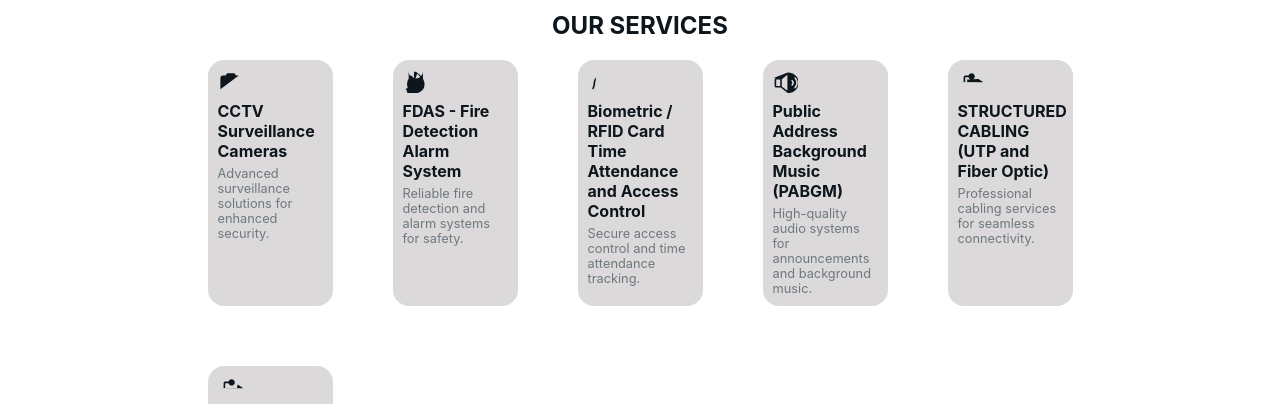
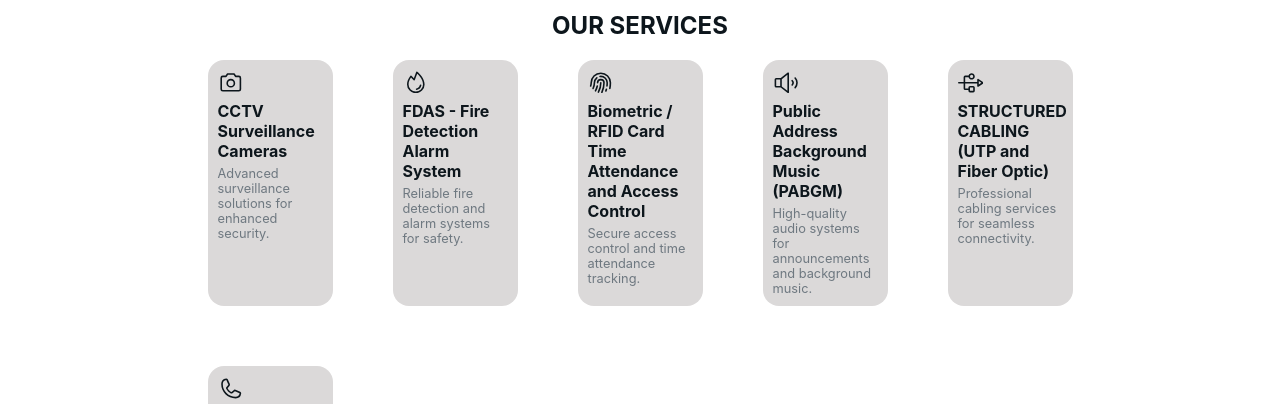
Before and after one commit to Endercraft2017/Aimvest, a plain HTML site: page index.html in a window 1280 px wide. Shown: the part 514-918 px from the top of the page. Drawn offline with Linux system fonts and the light colour scheme.

Commit message:
fixed icons

```diff
--- a/index.html
+++ b/index.html
@@ -46,7 +46,7 @@
           <div class="service-card">
             <svg class="svg-icons">
               <path
-                d="M208,56H180.28L166.65,35.56A8,8,0,0,0,160,32H96a8,8,0,0,0-6.65,3.56L75.71,56H48A24,24,0,0,0,24,80V192a24,24,0,0,24,24H208a24,24,0,0,0,24-24V80A24,24,0,0,208,56Zm8,136a8,8,0,0,1-8,8H48a8,8,0,0,1-8-8V80a8,8,0,0,1,8-8H80a8,8,0,0,0,6.66-3.56L100.28,48h55.43l13.63,20.44A8,8,0,0,0,176,72h32a8,8,0,0,1,8,8ZM128,88a44,44,0,1,0,44,44A44.05,44.05,0,0,0,128,88Zm0,72a28,28,0,1,1,28-28A28,28,0,0,1,128,160Z"
+                d="M208,56H180.28L166.65,35.56A8,8,0,0,0,160,32H96a8,8,0,0,0-6.65,3.56L75.71,56H48A24,24,0,0,0,24,80V192a24,24,0,0,0,24,24H208a24,24,0,0,0,24-24V80A24,24,0,0,0,208,56Zm8,136a8,8,0,0,1-8,8H48a8,8,0,0,1-8-8V80a8,8,0,0,1,8-8H80a8,8,0,0,0,6.66-3.56L100.28,48h55.43l13.63,20.44A8,8,0,0,0,176,72h32a8,8,0,0,1,8,8ZM128,88a44,44,0,1,0,44,44A44.05,44.05,0,0,0,128,88Zm0,72a28,28,0,1,1,28-28A28,28,0,0,1,128,160Z"
               ></path>
             </svg>
             <h3>CCTV Surveillance Cameras</h3>
@@ -55,7 +55,7 @@
           <div class="service-card">
             <svg class="svg-icons">
               <path
-                d="M183.89,153.34a57.6,57.6,0,0,1-46.56,46.55A8.75,8.75,0,1,136,200a8,8,0,0,1-1.32-15.89c16.57-2.79,30.63-16.85,33.44-33.45a8,8,0,0,1,15.78,2.68ZM216,144a88,88,0,0,1-176,0c0-27.92,11-56.47,32.6-84.85a8,8,0,0,1,11.93-.89l24.12,23.41,2-60.41a8,8,0,0,1,12.63-3.41C165.21,36,216,84.55,216,144Zm-16,0c0-46.09-35.79-85.92-58.21-106.33L119.52,98.74a8,8,0,0,1-13.09,3L80.06,76.16C64.09,99.21,56,122,56,14a72,72,0,0,0,144,0Z"
+                d="M183.89,153.34a57.6,57.6,0,0,1-46.56,46.55A8.75,8.75,0,0,1,136,200a8,8,0,0,1-1.32-15.89c16.57-2.79,30.63-16.85,33.44-33.45a8,8,0,0,1,15.78,2.68ZM216,144a88,88,0,0,1-176,0c0-27.92,11-56.47,32.66-84.85a8,8,0,0,1,11.93-.89l24.12,23.41,22-60.41a8,8,0,0,1,12.63-3.41C165.21,36,216,84.55,216,144Zm-16,0c0-46.09-35.79-85.92-58.21-106.33L119.52,98.74a8,8,0,0,1-13.09,3L80.06,76.16C64.09,99.21,56,122,56,144a72,72,0,0,0,144,0Z"
               ></path>
             </svg>
             <h3>FDAS - Fire Detection Alarm System</h3>
@@ -64,7 +64,7 @@
           <div class="service-card">
             <svg class="svg-icons">
               <path
-                d="M72,128a134.63,134.63,0,0,1-14.16,60.47,8,8,0,1,1-14.32-7.12A118.8,118.8,0,0,0,56,128,71.73,71.73,0,0,1,83,71.8,8,0,1,93,84.29,55.76,55.76,0,0,0,72,128Zm56-8a8,8,0,0,0-8,8,184.12,184.12,0,0,1-23,89.1,8,8,0,0,0,14,7.76A200.19,200.19,0,0,0,136,128,8,0,0,0,128,120Zm0-32a40,40,0,0,0-40,40,8,8,0,0,0,16,0,24,24,0,1,48,0,214.09,214.09,0,0,1-20.51,92A8,8,0,1,0,146,226.83,230,230,0,0,0,168,128,40,40,0,0,0,128,88Zm0-64A104.11,104.11,0,0,0,24,128a87.76,87.76,0,1-5,29.33,8,8,0,0,0,15.09,5.33A103.9,103.9,0,0,0,40,128a88,88,0,1,176,0,282.24,282.24,0,0,1-5.29,54.45,8,0,0,0,6.3,9.4,8.22,8.22,0,0,0,1.55.15,8,8,0,0,7.84-6.45A298.37,298.37,0,0,0,232,128,104.12,104.12,0,0,0,128,24ZM94.4,152.17A8,8,0,0,0,85,158.42a151,151,0,0,1-17.21,45.44,8,8,0,0,0,13.86,8,166.67,166.67,0,0,19-50.25A8,8,0,0,0,94.4,152.17ZM128,56a72.85,72.85,0,0,0-9,.56,8,8,0,0,0,2,15.87A56.08,56.08,0,0,1,184,128a252.12,252.12,0,0,1-1.92,31A8,8,0,0,0,189,168a8.39,8.39,0,0,0,1,.06,8,8,0,0,0,7.92-7,266.48,266.48,0,0,2-33A72.08,72.08,0,0,0,128,56Zm57.93,128.25a8,8,0,0,0-9.75,5.75c-1.46,5.69-3.15,11.4-5,17a8,8,0,0,0,5,10.13,7.88,7.88,0,0,0,2.55.42,8,0,0,0,7.58-5.46c2-5.92,3.79-12,5.35-18.05A8,8,0,0,185.94,184.26Z"
+                d="M72,128a134.63,134.63,0,0,1-14.16,60.47,8,8,0,1,1-14.32-7.12A118.8,118.8,0,0,0,56,128,71.73,71.73,0,0,1,83,71.8,8,8,0,1,1,93,84.29,55.76,55.76,0,0,0,72,128Zm56-8a8,8,0,0,0-8,8,184.12,184.12,0,0,1-23,89.1,8,8,0,0,0,14,7.76A200.19,200.19,0,0,0,136,128,8,8,0,0,0,128,120Zm0-32a40,40,0,0,0-40,40,8,8,0,0,0,16,0,24,24,0,0,1,48,0,214.09,214.09,0,0,1-20.51,92A8,8,0,1,0,146,226.83,230,230,0,0,0,168,128,40,40,0,0,0,128,88Zm0-64A104.11,104.11,0,0,0,24,128a87.76,87.76,0,0,1-5,29.33,8,8,0,0,0,15.09,5.33A103.9,103.9,0,0,0,40,128a88,88,0,0,1,176,0,282.24,282.24,0,0,1-5.29,54.45,8,8,0,0,0,6.3,9.4,8.22,8.22,0,0,0,1.55.15,8,8,0,0,0,7.84-6.45A298.37,298.37,0,0,0,232,128,104.12,104.12,0,0,0,128,24ZM94.4,152.17A8,8,0,0,0,85,158.42a151,151,0,0,1-17.21,45.44,8,8,0,0,0,13.86,8,166.67,166.67,0,0,0,19-50.25A8,8,0,0,0,94.4,152.17ZM128,56a72.85,72.85,0,0,0-9,.56,8,8,0,0,0,2,15.87A56.08,56.08,0,0,1,184,128a252.12,252.12,0,0,1-1.92,31A8,8,0,0,0,189,168a8.39,8.39,0,0,0,1,.06,8,8,0,0,0,7.92-7,266.48,266.48,0,0,0,2-33A72.08,72.08,0,0,0,128,56Zm57.93,128.25a8,8,0,0,0-9.75,5.75c-1.46,5.69-3.15,11.4-5,17a8,8,0,0,0,5,10.13,7.88,7.88,0,0,0,2.55.42,8,8,0,0,0,7.58-5.46c2-5.92,3.79-12,5.35-18.05A8,8,0,0,0,185.94,184.26Z"
               ></path>
             </svg>
             <h3>Biometric / RFID Card Time Attendance and Access Control</h3>
@@ -73,7 +73,7 @@
           <div class="service-card">
             <svg class="svg-icons">
               <path
-                d="M155.51,24.81a8,8,0,0,0-8.42.88L7.25,80H32A16,16,0,0,0,16,96v64a16,16,0,0,0,16,16H77.25l69.84,54.31A8,8,0,0,0,160,24V32A8,8,0,0,0,155.51,24.81ZM32,96H72v64H32ZM144,207.64,88,164.09V91.91l56-43.55Zm54-106.08a40,40,0,0,1,0,52.88,8,8,0,0,1-12-10.58,24,24,0,0,0,0-31.72,8,8,0,0,1,12-10.58ZM248,128a79.9,79.9,0,0,1-20.37,53.34,8,8,0,0,1-11.92-10.67,64,64,0,0,0,0-85.33,8,8,0,1,1,11.92-10.67A79.83,79.83,0,0,1,248,128Z"
+                d="M155.51,24.81a8,8,0,0,0-8.42.88L77.25,80H32A16,16,0,0,0,16,96v64a16,16,0,0,0,16,16H77.25l69.84,54.31A8,8,0,0,0,160,224V32A8,8,0,0,0,155.51,24.81ZM32,96H72v64H32ZM144,207.64,88,164.09V91.91l56-43.55Zm54-106.08a40,40,0,0,1,0,52.88,8,8,0,0,1-12-10.58,24,24,0,0,0,0-31.72,8,8,0,0,1,12-10.58ZM248,128a79.9,79.9,0,0,1-20.37,53.34,8,8,0,0,1-11.92-10.67,64,64,0,0,0,0-85.33,8,8,0,1,1,11.92-10.67A79.83,79.83,0,0,1,248,128Z"
               ></path>
             </svg>
             <h3>Public Address Background Music (PABGM)</h3>
@@ -84,7 +84,7 @@
           <div class="service-card">
             <svg class="svg-icons">
               <path
-                d="M252.44,121.34l-48-32A8,0,0,0,192,96v24H72V72h33a32,32,0,1,0,0-16H72A16,16,0,0,0,56,72v48H8a8,8,0,0,16H56v48a16,16,0,0,0,16,16h32v8a16,16,0,0,0,16,16h32a16,16,0,0,0,16-16V176a16,16,0,0,0-16-16H120a16,16,0,0,0-16,16v8H72V136H192v24a8,8,0,0,0,12.44,6.66l48-32a8,8,0,0,0,0-13.32ZM136,48a16,16,0,1,1-16,16A16,16,0,0,1,136,48ZM120,176h32v32H120Zm8-30.95V111l25.58,17Z"
+                d="M252.44,121.34l-48-32A8,8,0,0,0,192,96v24H72V72h33a32,32,0,1,0,0-16H72A16,16,0,0,0,56,72v48H8a8,8,0,0,0,0,16H56v48a16,16,0,0,0,16,16h32v8a16,16,0,0,0,16,16h32a16,16,0,0,0,16-16V176a16,16,0,0,0-16-16H120a16,16,0,0,0-16,16v8H72V136H192v24a8,8,0,0,0,12.44,6.66l48-32a8,8,0,0,0,0-13.32ZM136,48a16,16,0,1,1-16,16A16,16,0,0,1,136,48ZM120,176h32v32H120Zm88-30.95V111l25.58,17Z"
               ></path>
             </svg>
             <h3>STRUCTURED CABLING (UTP and Fiber Optic)</h3>
@@ -93,7 +93,7 @@
           <div class="service-card">
             <svg class="svg-icons">
               <path
-                d="M252.44,121.34l-48-32A8,8,0,0,0,192,96v24H72V72h33a32,32,0,1,0,0-16H72A16,16,0,0,0,56,72v48H8a8,8,0,0,16H56v48a16,16,0,0,0,16,16h32v8a16,16,0,0,16,16h32a16,16,0,0,0,16-16V176a16,16,0,0,0-16-16H120a16,16,0,0,0-16,16v8H72V136H192v24a8,8,0,0,0,12.44,6.66l48-32a8,8,0,0,0,0-13.32ZM136,48a16,16,0,1,1-16,16A16,16,0,0,1,136,48ZM120,176h32v32H120Zm88-30.95V11l25.58,17Z"
+                d="M222.37,158.46l-47.11-21.11-.13-.06a16,16,0,0,0-15.17,1.4,8.12,8.12,0,0,0-.75.56L134.87,160c-15.42-7.49-31.34-23.29-38.83-38.51l20.78-24.71c.2-.25.39-.5.57-.77a16,16,0,0,0,1.32-15.06l0-.12L97.54,33.64a16,16,0,0,0-16.62-9.52A56.26,56.26,0,0,0,32,80c0,79.4,64.6,144,144,144a56.26,56.26,0,0,0,55.88-48.92A16,16,0,0,0,222.37,158.46ZM176,208A128.14,128.14,0,0,1,48,80,40.2,40.2,0,0,1,82.87,40a.61.61,0,0,0,0,.12l21,47L83.2,111.86a6.13,6.13,0,0,0-.57.77,16,16,0,0,0-1,15.7c9.06,18.53,27.73,37.06,46.46,46.11a16,16,0,0,0,15.75-1.14,8.44,8.44,0,0,0,.74-.56L168.89,152l47,21.05h0s.08,0,.11,0A40.21,40.21,0,0,1,176,208Z"
               ></path>
             </svg>
             <h3>Private Automatic Branch Exchange (PABX) / Intercom System</h3>
```
